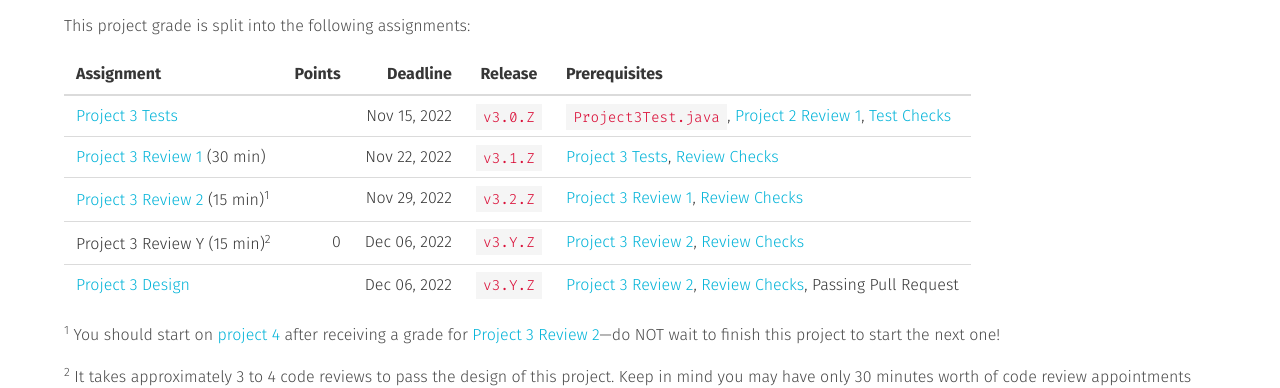
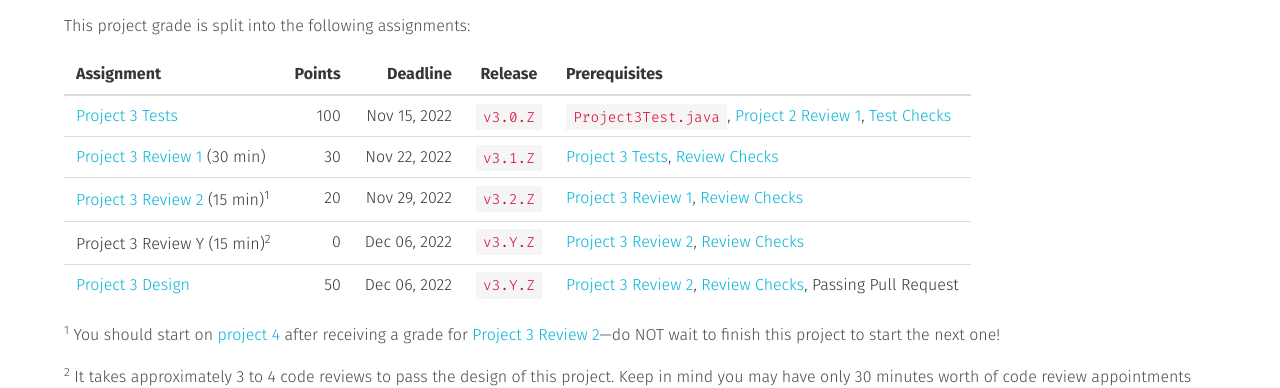
Before and after one commit to usf-cs272-fall2022/usf-cs272-fall2022.github.io, a Jekyll site: the page built from _projects/project-3.md, in a window 1280 px wide and 900 px high, scrolled down 1020 px. Shown: the part 154-542 px from the top of the window. Built offline with Jekyll 4.4.1, drawn with Linux system fonts in a browser that asks for light colours; comment, search, counter and statistics services are not loaded.

Commit message:
Adding link and points

```diff
--- a/_data/projects.yml
+++ b/_data/projects.yml
@@ -78,33 +78,37 @@
 project3:
   <<: *default
   text: 'Project 3 Multithreading'
-  # link: '/guides/projects/project-3.html'
+  link: '/guides/projects/project-3.html'
 
 project3_tests:
   <<: *default
   text: 'Project 3 Tests'
-  # link: '/guides/projects/project-3.html'
+  link: '/guides/projects/project-3.html'
   date: 2022-11-15
+  points: 100
 
 project3_review1:
   <<: *default
   text: 'Project 3 Review 1'
-  # link: '/guides/projects/project-3.html'
+  link: '/guides/projects/project-3.html'
   date: 2022-11-22
   icon: 'review'
+  points: 30
 
 project3_review2:
   <<: *default
   text: 'Project 3 Review 2'
-  # link: '/guides/projects/project-3.html'
+  link: '/guides/projects/project-3.html'
   date: 2022-11-29
   icon: 'review'
+  points: 20
 
 project3_design:
   <<: *default
   text: 'Project 3 Design'
-  # link: '/guides/projects/project-3.html'
+  link: '/guides/projects/project-3.html'
   date: 2022-12-06
+  points: 50
 
 project4a:
   <<: *default
```
